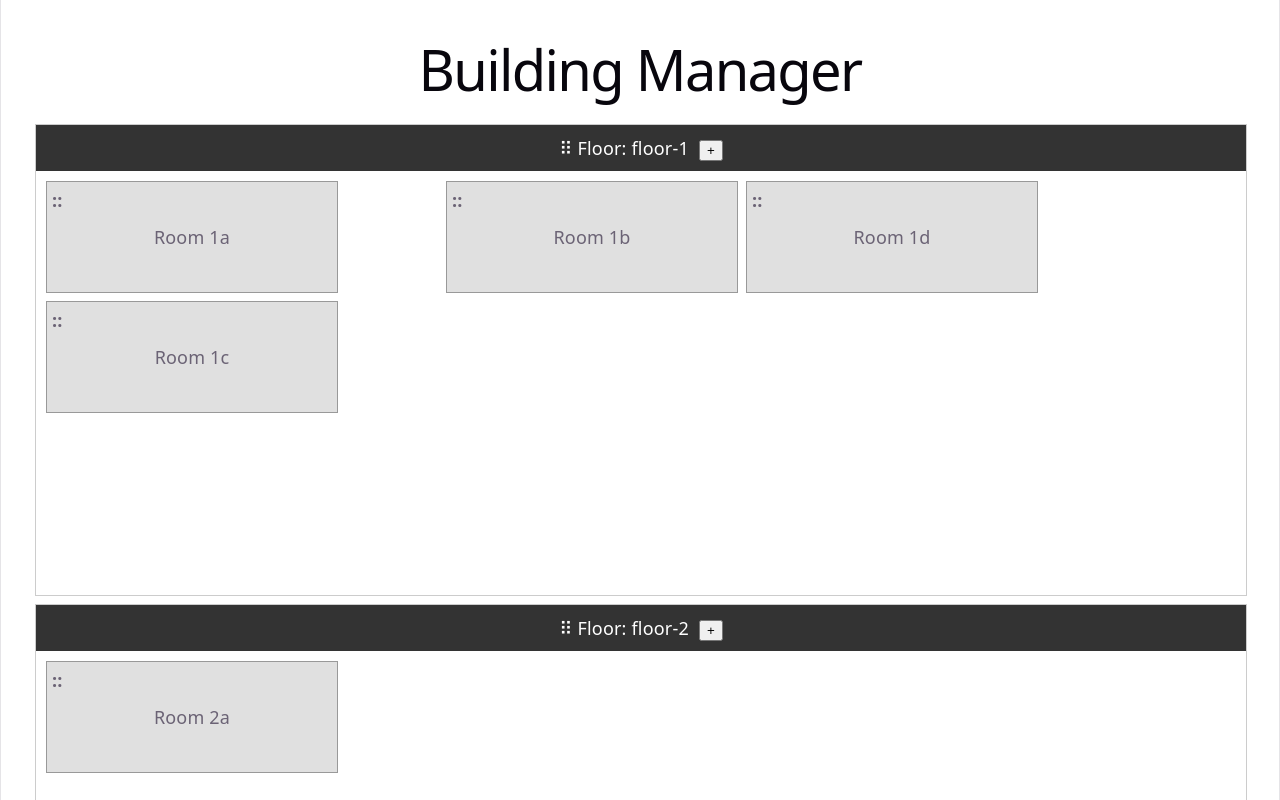
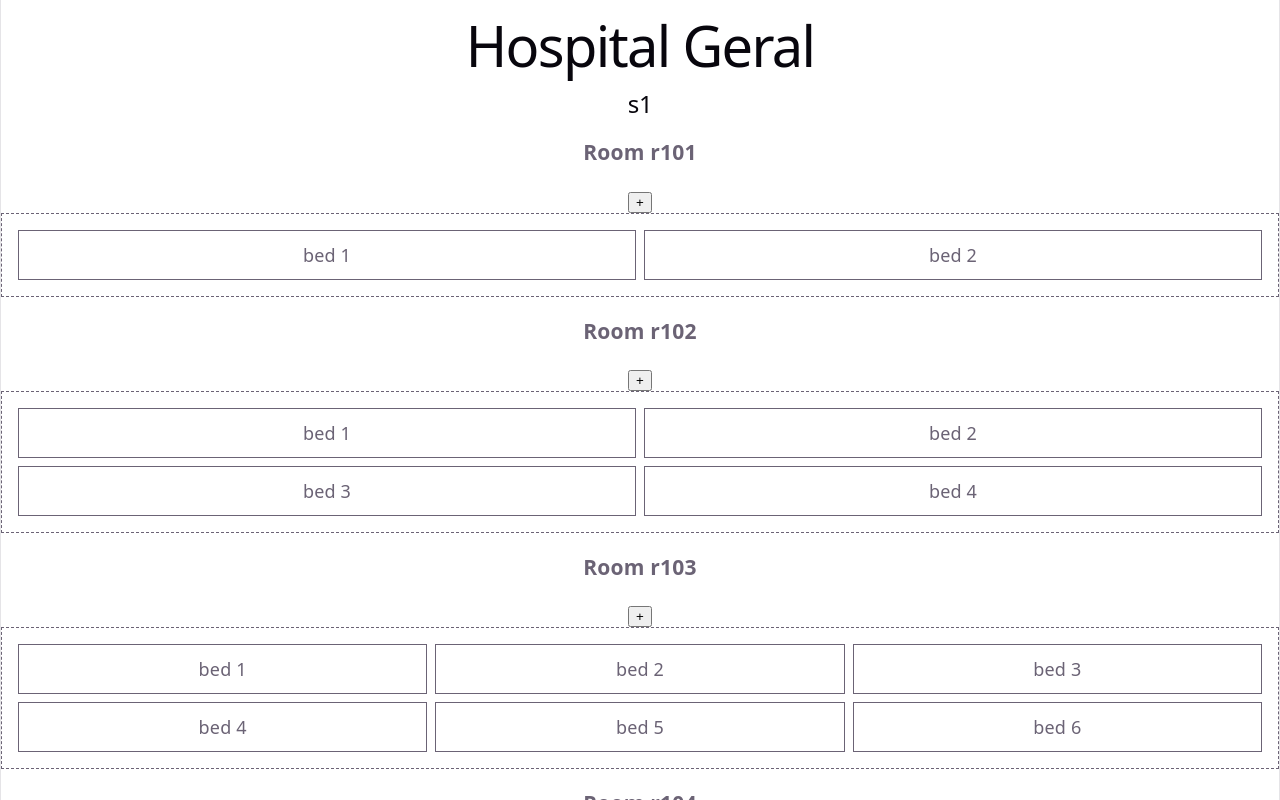
Before and after one commit to mrChernicharo/dnd-test, a React (Vite) app: page / in a window 1280 px wide. Shown: the top 800 px of the page. Built offline with nearby package versions, Linux system fonts and the light colour scheme.

Commit message:
adding rooms #2

```diff
--- a/src/App.tsx
+++ b/src/App.tsx
@@ -2,13 +2,14 @@
 // import { GridLayout } from "./GridLayout";
 
 // import Floors from "./Floors";
-import Floors from "./Floors";
+// import Floors from "./Floors";
+import { FloorPlan } from "./FloorPlan";
 // import { Hospital } from "./Hospital";
 
 export function App() {
   // return <DnDKit01 />;
   // return <GridLayout />;
-
   // return <Hospital />;
-  return <Floors />;
+  // return <Floors />;
+  return <FloorPlan />;
 }
--- /dev/null
+++ b/src/FloorPlan.tsx
@@ -0,0 +1,126 @@
+import { useEffect, useState } from "react";
+import { ResponsiveGridLayout, useContainerWidth } from "react-grid-layout";
+import type { Layout, LayoutItem } from "react-grid-layout";
+import "react-grid-layout/css/styles.css";
+import "react-resizable/css/styles.css";
+import "./Floors.css";
+
+export function FloorPlan() {
+  const [hospital, sethospital] = useState({
+    name: "Hospital Geral",
+    sectors: [
+      {
+        id: "s1",
+        rooms: [
+          { id: "r101", beds: 2 },
+          { id: "r102", beds: 4 },
+          { id: "r103", beds: 6 },
+          { id: "r104", beds: 3 },
+          { id: "r105", beds: 1 },
+          { id: "r106", beds: 10 },
+        ],
+      },
+      {
+        id: "s2",
+        rooms: [
+          { id: "r201", beds: 6 },
+          { id: "r202", beds: 15 },
+          { id: "r203", beds: 80 },
+        ],
+      },
+    ],
+  });
+
+  useEffect(() => {
+    console.log("::::: hospital", hospital);
+  }, [hospital]);
+
+  return (
+    <div>
+      <h1>{hospital.name}</h1>
+
+      {hospital.sectors.map((sector) => (
+        <div key={sector.id}>
+          <h2>{sector.id}</h2>
+
+          <div>
+            {sector.rooms.map((room) => {
+              const [rows, cols] = getBedsGrid(room.beds);
+
+              return (
+                <div key={room.id}>
+                  <h3>Room {room.id}</h3>
+                  <button
+                    onClick={() => {
+                      sethospital((prev) => {
+                        return {
+                          ...prev,
+                          sectors: prev.sectors.map((sec) =>
+                            sec.id !== sector.id
+                              ? sec
+                              : {
+                                  ...sector,
+                                  rooms: sector.rooms.map((r) =>
+                                    r.id !== room.id
+                                      ? r
+                                      : { ...r, beds: r.beds + 1 },
+                                  ),
+                                },
+                          ),
+                        };
+                      });
+                    }}
+                  >
+                    +
+                  </button>
+
+                  <div
+                    style={{
+                      border: "1px dashed",
+                      display: "grid",
+                      gap: 8,
+                      padding: 16,
+                      gridTemplateRows: `repeat(${rows}, 1fr)`,
+                      gridTemplateColumns: `repeat(${cols}, 1fr)`,
+                    }}
+                  >
+                    {Array(room.beds)
+                      .fill(0)
+                      .map((_, i) => (
+                        <div
+                          style={{
+                            height: 48,
+                            border: "1px solid",
+                            display: "flex",
+                            justifyContent: "center",
+                            alignItems: "center",
+                          }}
+                          key={`${room.id}-${i + 1}`}
+                        >
+                          <div>bed {i + 1}</div>
+                        </div>
+                      ))}
+                  </div>
+                </div>
+              );
+            })}
+          </div>
+        </div>
+      ))}
+    </div>
+  );
+}
+
+// [rows, cols]
+function getBedsGrid(beds: number): [number, number] {
+  const sqrt = Math.sqrt(beds);
+  const sqrtFloor = Math.trunc(sqrt);
+
+  if (sqrtFloor === sqrt) return [sqrt, sqrt];
+
+  const sqrtCeil = sqrtFloor + 1;
+  const diff = sqrt - sqrtFloor;
+
+  if (diff > 0.5) return [sqrtCeil, sqrtCeil];
+  return [sqrtFloor, sqrtCeil];
+}
--- a/src/Floors.tsx
+++ b/src/Floors.tsx
@@ -1,10 +1,9 @@
 import { useState } from "react";
 import { ResponsiveGridLayout, useContainerWidth } from "react-grid-layout";
+import type { Layout, LayoutItem } from "react-grid-layout";
 import "react-grid-layout/css/styles.css";
 import "react-resizable/css/styles.css";
 import "./Floors.css";
-
-import type { Layout, LayoutItem } from "react-grid-layout";
 
 const ROW_HEIGHT = 20;
 const FLOOR_PADDING = 2.25; // Extra grid units for floor headers/padding
```
Also changed, not shown: src/FloorPlan.css (added).
